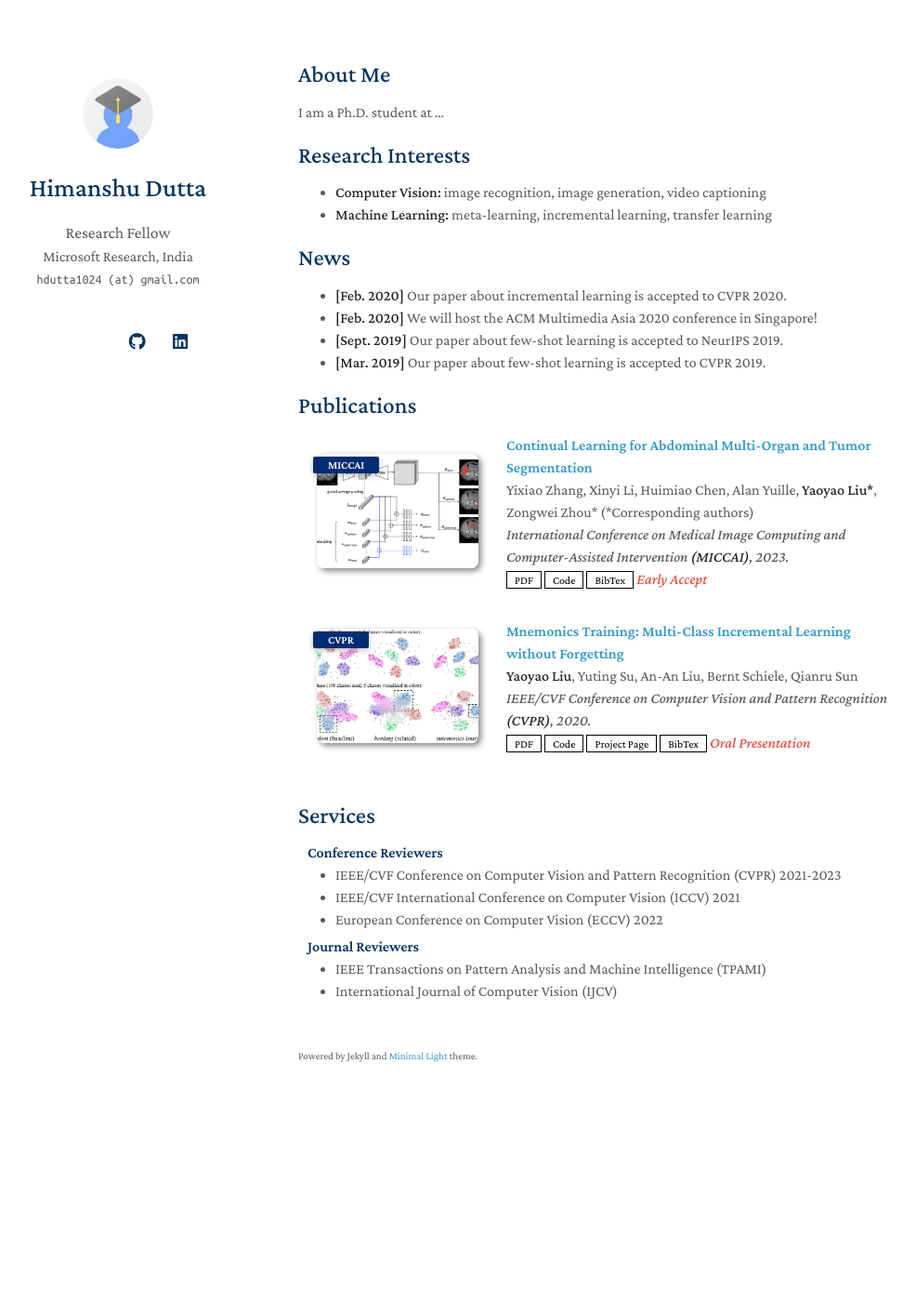
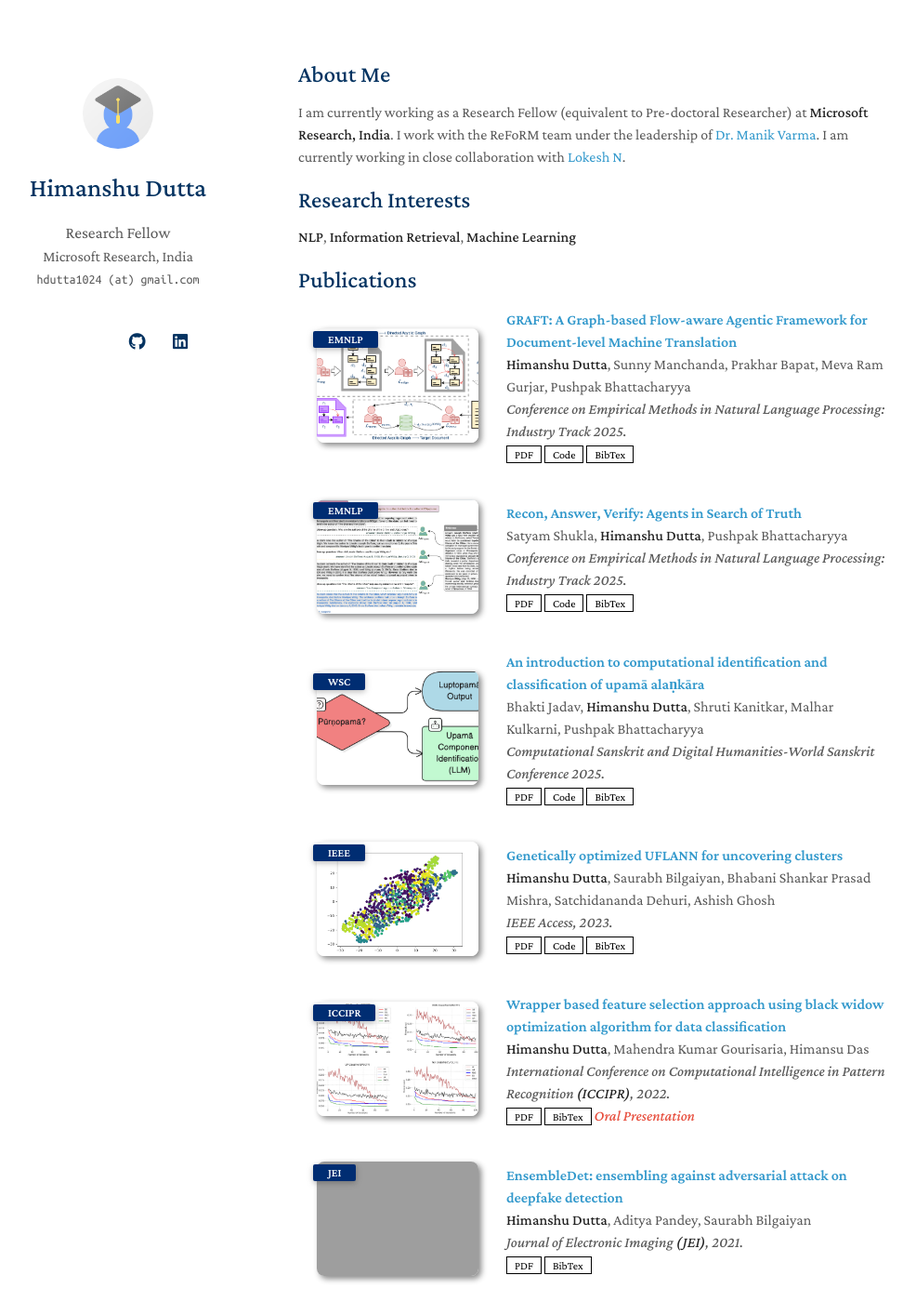
Before and after one commit to himanshu-dutta/himanshu-dutta.github.io, a Jekyll site: the page built from index.md, in a window 1280 px wide and 1400 px high. Shown: the whole window at 93% size, without its empty margins (149-1135 px from the left). Built offline with Jekyll 4.4.1, drawn with Linux system fonts in a browser that asks for light colours; a style sheet for code colours, icons or effects is not loaded; our own code applies the rules of GitHub Pages for plain Markdown files; grey boxes are pictures that could not be loaded.

Commit message:
added publication information

```diff
--- a/_data/publications.yml
+++ b/_data/publications.yml
@@ -1,22 +1,55 @@
 main:
 
-  - title: Continual Learning for Abdominal Multi-Organ and Tumor Segmentation
-    authors: Yixiao Zhang, Xinyi Li, Huimiao Chen, Alan Yuille, <strong>Yaoyao Liu*</strong>, Zongwei Zhou* (*Corresponding authors)
-    conference_short: MICCAI
-    conference: International Conference on Medical Image Computing and Computer-Assisted Intervention <strong>(MICCAI)</strong>, 2023.
-    pdf: https://arxiv.org/pdf/2306.00988.pdf
+
+  - title: "GRAFT: A Graph-based Flow-aware Agentic Framework for Document-level Machine Translation"
+    authors: <strong>Himanshu Dutta</strong>, Sunny Manchanda, Prakhar Bapat, Meva Ram Gurjar, Pushpak Bhattacharyya
+    conference_short: EMNLP
+    conference: "Conference on Empirical Methods in Natural Language Processing: Industry Track 2025."
+    pdf: https://aclanthology.org/2025.emnlp-industry.166.pdf
+    bibtex: https://aclanthology.org/2025.emnlp-industry.166/
     code: https://github.com/MrGiovanni/ContinualLearning
-    bibtex: https://bib.yliu.me/MICCAI23.txt
-    image: ./assets/img/teaser_example_2.png
-    notes: Early Accept
+    image: ./assets/img/graft.png
 
-  - title: "Mnemonics Training: Multi-Class Incremental Learning without Forgetting"
-    authors: <strong>Yaoyao Liu</strong>, Yuting Su, An-An Liu, Bernt Schiele, Qianru Sun
-    conference_short: CVPR
-    conference: IEEE/CVF Conference on Computer Vision and Pattern Recognition <strong>(CVPR)</strong>, 2020.
-    pdf: https://arxiv.org/pdf/2002.10211.pdf
-    code: https://github.com/yaoyao-liu/class-incremental-learning/tree/main/mnemonics-training
-    page: https://class-il.mpi-inf.mpg.de/mnemonics/
-    bibtex: https://class-il.mpi-inf.mpg.de/mnemonics/
+  - title: "Recon, Answer, Verify: Agents in Search of Truth"
+    authors: Satyam Shukla, <strong>Himanshu Dutta</strong>, Pushpak Bhattacharyya
+    conference_short: EMNLP
+    conference: "Conference on Empirical Methods in Natural Language Processing: Industry Track 2025."
+    pdf: https://aclanthology.org/2025.emnlp-industry.167.pdf
+    bibtex: https://aclanthology.org/2025.emnlp-industry.167/
+    code: https://github.com/MrGiovanni/ContinualLearning
+    image: ./assets/img/rav.png
+
+  - title: "An introduction to computational identification and classification of upamā alaṇkāra"
+    authors: Bhakti Jadav, <strong>Himanshu Dutta</strong>, Shruti Kanitkar, Malhar Kulkarni, Pushpak Bhattacharyya
+    conference_short: WSC
+    conference: Computational Sanskrit and Digital Humanities-World Sanskrit Conference 2025.
+    pdf: https://aclanthology.org/2025.wsc-csdh.1.pdf
+    bibtex: https://aclanthology.org/2025.wsc-csdh.1/
+    code: https://github.com/MrGiovanni/ContinualLearning
+    image: ./assets/img/sans-upma.png
+
+  - title: "Genetically optimized UFLANN for uncovering clusters"
+    authors: <strong>Himanshu Dutta</strong>, Saurabh Bilgaiyan, Bhabani Shankar Prasad Mishra, Satchidananda Dehuri, Ashish Ghosh
+    conference_short: IEEE
+    conference: IEEE Access, 2023.
+    pdf: https://ieeexplore.ieee.org/stamp/stamp.jsp?arnumber=10232984
+    bibtex: https://ieeexplore.ieee.org/abstract/document/10232984
+    code: https://github.com/MrGiovanni/ContinualLearning
+    image: ./assets/img/gauflann.png
+
+  - title: "Wrapper based feature selection approach using black widow optimization algorithm for data classification"
+    authors: <strong>Himanshu Dutta</strong>, Mahendra Kumar Gourisaria, Himansu Das
+    conference_short: ICCIPR
+    conference: International Conference on Computational Intelligence in Pattern Recognition <strong>(ICCIPR)</strong>, 2022.
+    pdf: https://link.springer.com/chapter/10.1007/978-981-19-3089-8_47
+    bibtex: https://citation-needed.springer.com/v2/references/10.1007/978-981-19-3089-8_47?format=bibtex&flavour=citation
+    image: ./assets/img/fsbwo.png
     notes: Oral Presentation
-    image: ./assets/img/teaser_example.png
+
+  - title: "EnsembleDet: ensembling against adversarial attack on deepfake detection"
+    authors: <strong>Himanshu Dutta</strong>, Aditya Pandey, Saurabh Bilgaiyan
+    conference_short: JEI
+    conference: Journal of Electronic Imaging <strong>(JEI)</strong>, 2021.
+    pdf: https://www.spiedigitallibrary.org/journals/journal-of-electronic-imaging/volume-30/issue-6/063030/EnsembleDet-ensembling-against-adversarial-attack-on-deepfake-detection/10.1117/1.JEI.30.6.063030.short
+    bibtex: https://scholar.googleusercontent.com/scholar.bib?q=info:p1ZOCdNrvKYJ:scholar.google.com/&output=citation&scisdr=Cn3fX7LbEJamljoa6qs:AHkA5jQAAAAAaY4c8qvO1p37axeJO0E9Za1_aYQ&scisig=AHkA5jQAAAAAaY4c8gbTo8nDTr8X96d1ymZh8cI&scisf=4&ct=citation&cd=-1&hl=en&scfhb=1
+    image: ./assets/img/ensembledet.png
--- a/index.md
+++ b/index.md
@@ -4,20 +4,19 @@ layout: homepage
 
 ## About Me
 
-I am a Ph.D. student at ...
+I am currently working as a Research Fellow (equivalent to Pre-doctoral Researcher) at <strong>Microsoft Research, India</strong>. I work with the ReFoRM team under the leadership of [Dr. Manik Varma](https://manikvarma.org/). I am currently working in close collaboration with [Lokesh N](https://scholar.google.com/citations?user=BkkZbo0AAAAJ&hl=en).
 
 ## Research Interests
 
-- **Computer Vision:** image recognition, image generation, video captioning
-- **Machine Learning:** meta-learning, incremental learning, transfer learning
+**NLP**, **Information Retrieval**, **Machine Learning**
 
-## News
+<!-- ## News
 
 - **[Feb. 2020]** Our paper about incremental learning is accepted to CVPR 2020.
 - **[Feb. 2020]** We will host the ACM Multimedia Asia 2020 conference in Singapore!
 - **[Sept. 2019]** Our paper about few-shot learning is accepted to NeurIPS 2019.
-- **[Mar. 2019]** Our paper about few-shot learning is accepted to CVPR 2019.
+- **[Mar. 2019]** Our paper about few-shot learning is accepted to CVPR 2019. -->
 
 {% include_relative _includes/publications.md %}
 
-{% include_relative _includes/services.md %}
+<!-- {% include_relative _includes/services.md %} -->
```
Also changed, not shown: assets/img/fsbwo.png (added), assets/img/gauflann.png (added), assets/img/graft.png (added), assets/img/rav.png (added), assets/img/sans-upma.png (added), 1 other file.
